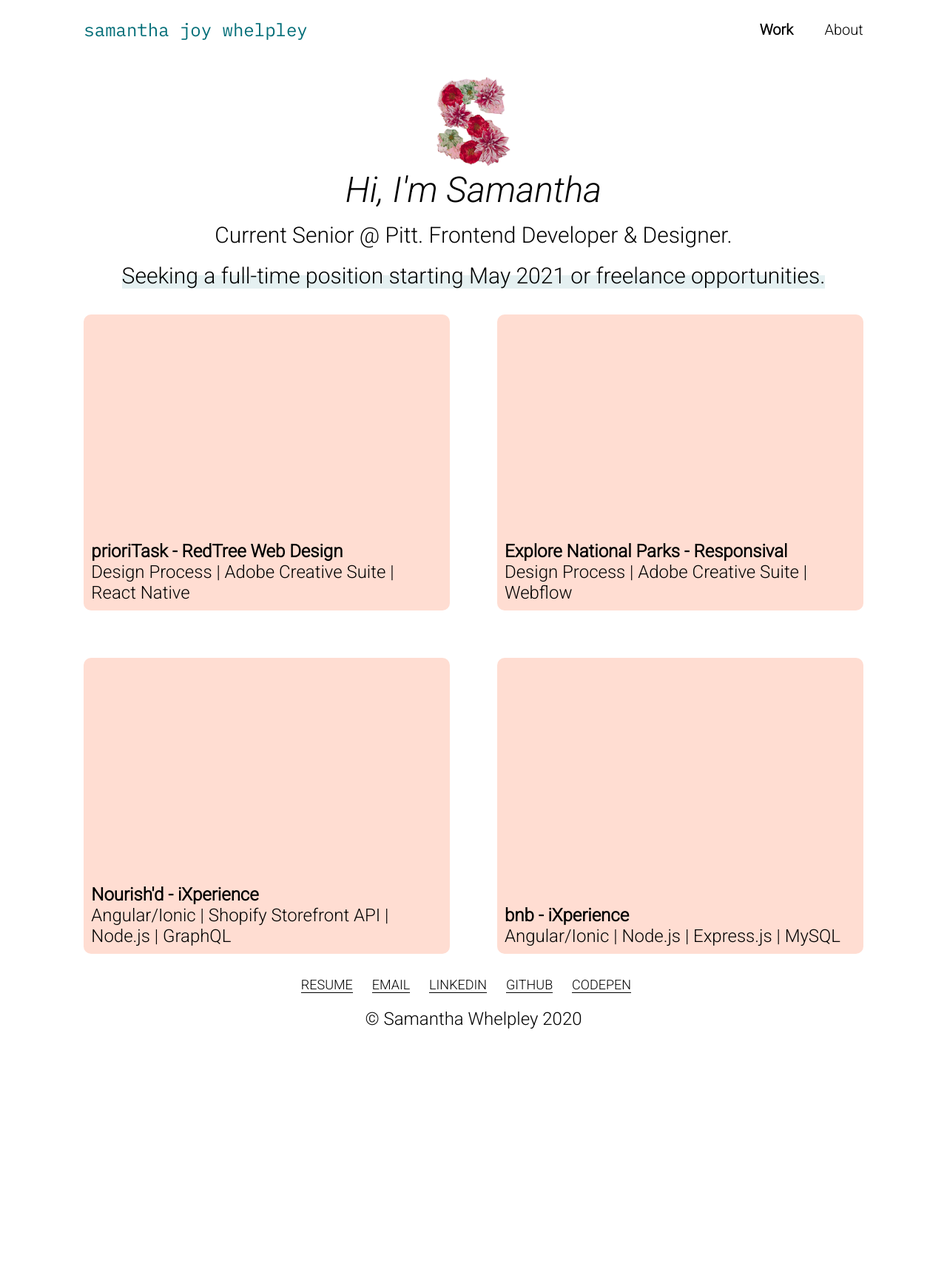
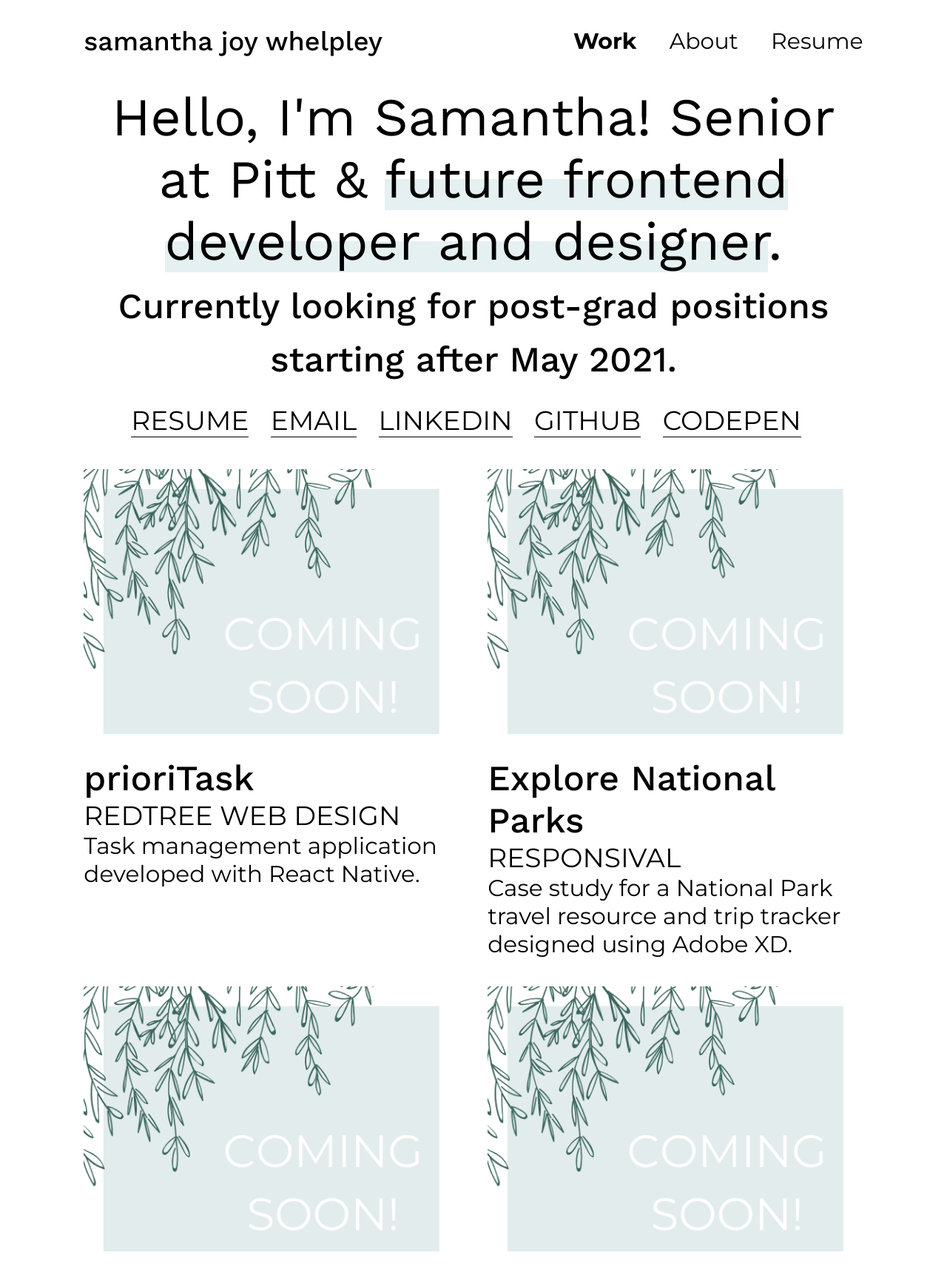
Before and after one commit to sjwhelpley/portfolio, a plain HTML site: page index.html in a window 1280 px wide. Shown: the top 1719 px of the page at 74% size. Before the commit the page ends 1427 px from the top, so only its background shows below. Drawn offline with nearby package versions, Linux system fonts and the light colour scheme.

Commit message:
Fixed responsive menu and some design

```diff
--- a/css/style.css
+++ b/css/style.css
@@ -7,68 +7,6 @@
   --darkpink: #E29578;
 }
 
-/*Typography*/
-h4 {
-  font-size: 18px;
-}
-
-h5 {
-  font-size: 16px;
-}
-
-a {
-  text-decoration: none;
-  color: inherit;
-}
-
-@media screen and (min-width: 450px) {
-  h1 {
-      font-size: calc(36px + 36 * ((100vw - 320px) / 680));
-  }
-  h2 {
-      font-size: calc(30px + 30 * ((100vw - 320px) / 680));
-  }
-  h3 {
-      font-size: calc(18px + 18 * ((100vw - 320px) / 680));
-  }
-  h4 {
-      font-size: calc(18px + 6 * ((100vw - 320px) / 680));
-  }
-  h5 {
-      font-size: calc(16px + 4 * ((100vw - 320px) / 680));
-  }
-  h6 {
-      font-size: calc(14px + 2 * ((100vw - 320px) / 680));
-  }
-  p, li {
-      font-size: calc(18px + 6 * ((100vw - 320px) / 680));
-  }
-}
-
-@media screen and (min-width: 1000px) {
-  h1 {
-      font-size: 72px;
-  }
-  h2 {
-      font-size: 60px;
-  }
-  h3 {
-      font-size: 36px;
-  }
-  h4 {
-      font-size: 24px;
-  }
-  h5 {
-      font-size: 20px;
-  }
-  h6 {
-      font-size: 16px;
-  }
-  p, li {
-      font-size: 24px;
-  }
-}
-
 /* Global */
 * {
   box-sizing: border-box;
@@ -76,9 +14,56 @@ a {
   margin: 0;
 }
 
+html {
+  font-size: 62.5%;
+}
+
+@media only screen and (min-width: 550px) {
+  html {
+    font-size: 100%;
+  }
+}
+
+@media only screen and (min-width: 1100px) {
+  html {
+    font-size: 150%;
+  }
+}
+
 body {
   font-family: 'Roboto', sans-serif;
   margin: 8px;
+}
+
+/*Typography*/
+h1, h2 {
+  font-family: 'Work Sans', sans-serif;
+}
+
+h1 {
+  font-size: 3rem;
+}
+
+h2 {
+  font-size: 2rem;
+  font-weight: 500;
+}
+
+h3 {
+  font-family: 'Montserrat', sans-serif;
+  font-size: 1.5rem;
+  font-weight: 400;
+  text-transform: uppercase;
+}
+
+p {
+  font-family: 'Montserrat', sans-serif;
+  font-size: 1.3rem;
+}
+
+a {
+  text-decoration: none;
+  color: inherit;
 }
 
 /* Grid */
@@ -110,15 +95,20 @@ body {
 /* Header */
 header {
   display: flex;
-  flex-direction: row;
+  flex-direction: column;
+  align-items: center;
   line-height: 4em;
 }
 
-.name {
-  font-family: 'IBM Plex Mono', monospace;
-  font-size: 24px;
-  color: #006D77;
-  margin-left: 1em;
+@media only screen and (min-width: 1100px) {
+  header {
+    flex-direction: row;
+    align-items: unset;
+  }
+
+  h2.name {
+    font-size: 1.5rem;
+  }
 }
 
 /* Navigation Bar */
@@ -127,11 +117,48 @@ header {
 }
 
 .nav-links {
+  font-weight: normal;
+  text-transform: none;
+  color: black;
+  margin: 0 auto;
+}
+
+@media only screen and (min-width: 1100px) {
+  .nav-links {
+    font-size: 1.25rem;
+    display: inline;
+    margin-left: 10vw;
+  }
+}
+
+.mobile-menu {
   display: inline;
-  font-weight: normal;
-  text-decoration: none;
-  color: black;
-  margin-left: 10vw;
+}
+
+.mobile-menu h2 {
+  font-weight: 200;
+}
+
+
+@media only screen and (min-width: 1100px) {
+  .mobile-menu {
+    display: none;
+  }
+}
+
+.mobile-nav-bar {
+  display: none;
+	height: 0;
+	overflow: hidden;
+	transition: height 350ms ease-in-out;
+}
+
+.mobile-nav-bar.active {
+  height: auto;
+  display: flex;
+  flex-direction: column;
+  width: 100%;
+  background-color: var(--lightblue);
 }
 
 a.hover {
@@ -148,27 +175,13 @@ a.active {
   font-weight: bold;
 }
 
-/* Footer */
-footer {
-  left: 0;
-  bottom: 0;
-  width: 100%;
-  height: 130px;
-  padding: 20px;
-  display: flex;
-  flex-direction: column;
-  justify-content: center;
-  align-items: center;
-}
-
 .social-media {
   margin-bottom: 20px;
   text-align: center;
-  line-height: 1.5em;
+  line-height: 3rem;
 }
 
 .social-media a {
-  font-size: 18px;
   margin-right: 20px;
   border-bottom: 0.5px solid black;
   transition: color linear 0.2s;
@@ -181,55 +194,17 @@ footer {
 
 /* Heading */
 .intro {
-  padding: 30px;
+  padding: 10px 30px;
   text-align: center;
-}
-
-#floral-s {
-  width: 40%;
 }
 
 .intro-title {
   font-weight: normal;
-  font-style: italic;
-}
-
-.intro-title {
-  font-size: 36px;
-}
-
-@media screen and (min-width: 320px) {
-  .intro-title {
-    font-size: calc(36px + 14 * ((100vw - 320px) / 1120));
-  }
-}
-
-@media screen and (min-width: 1440px) {
-  .intro-title {
-    font-size: 50px;
-  }
 }
 
 .intro-details {
-  font-weight: normal;
   line-height: 1.5em;
   margin: 10px 0 10px 0;
-}
-
-.intro-details {
-  font-size: 18px;
-}
-
-@media screen and (min-width: 320px) {
-  .intro-details {
-    font-size: calc(18px + 14 * ((100vw - 320px) / 1120));
-  }
-}
-
-@media screen and (min-width: 1440px) {
-  .intro-details {
-    font-size: 32px;
-  }
 }
 
 .highlight {
@@ -240,17 +215,15 @@ footer {
 /* Portfolio */
 .portfolio {
   display: grid;
-  grid-column-gap: 5vw;
-  grid-template-columns: auto;
-  grid-row-gap: 5vw;
+  grid-template-columns: 1fr;
+  grid-row-gap: 3vw;
   grid-template-rows: auto auto;
+  position: relative;
 }
 
 .project {
-  position: relative;
   width: 100%;
-  height: 400px;
-  background-color: #FFDDD2;
+  height: 100%;
   border-radius: 10px;
   box-shadow: 5px;
   transition: all .2s ease-in-out;
@@ -260,15 +233,9 @@ footer {
   transform: scale(1.02);
 }
 
-.project-content {
-  position: absolute;
-  bottom: 0;
-  left: 0;
-  padding: 10px;
-}
-
-.project-content h2 {
-  font-weight: normal;
+.project img {
+  width: 100%;
+  height: auto;
 }
 
 /* About */
@@ -304,22 +271,6 @@ footer {
   font-weight: none;
 }
 
-.skills > h3 {
-  font-size: 24px;
-}
-
-@media screen and (min-width: 320px) {
-  .skills > h3 {
-    font-size: calc(24px + 8 * ((100vw - 320px) / 1120));
-  }
-}
-
-@media screen and (min-width: 1440px) {
-  .skills > h3 {
-    font-size: 32px;
-  }
-}
-
 .skill-item {
   width: 100%;
   padding: 10px;
@@ -334,16 +285,18 @@ footer {
   font-size: 14px;
 }
 
-@media screen and (min-width: 320px) {
-  .skill-item > h4 {
-    font-size: calc(14px + 10 * ((100vw - 320px) / 1120));
-  }
-}
-
-@media screen and (min-width: 1440px) {
-  .skill-item > h4 {
-    font-size: 24px;
-  }
+/* Footer */
+footer {
+  left: 0;
+  bottom: 0;
+  width: 100%;
+  height: 130px;
+  padding: 20px;
+  margin-top: 20px;
+  display: flex;
+  flex-direction: column;
+  justify-content: center;
+  align-items: center;
 }
 
 .content-web {
@@ -355,10 +308,6 @@ footer {
 }
 
 @media only screen and (min-width: 550px) {
-  .content-web {
-    display: inline;
-  }
-
   .content-mobile {
     display: none;
   }
@@ -372,22 +321,11 @@ footer {
     justify-content: space-between;
   }
 
-  .name {
-    margin-left: 0;
-  }
-
   .nav-links {
     margin-left: 3vw;
   }
 
   /*Intro*/
-  #floral-s {
-    width: 20%;
-    min-width: 200px;
-  }
-
-
-
   .about-paragraphs {
     padding: 0;
     margin: 0;
@@ -399,13 +337,13 @@ footer {
 }
 
 @media only screen and (min-width: 1100px) {
-  #floral-s {
-    width: 10%;
-    min-width: 100px;
+  .content-web {
+    display: inline;
   }
 
    /* Portfolio */
    .portfolio {
-    grid-template-columns: auto auto;
+    grid-template-columns: repeat(2, minmax(0, 1fr));
+    grid-column-gap: 3vw;
   }
 }
--- a/index.html
+++ b/index.html
@@ -3,64 +3,81 @@
   <head>
     <meta charset="UTF-8">
     <meta name="viewport" content="width=device-width, initial-scale=1.0">
+    <title>Samantha Whelpley</title>
     <link rel="icon" href="img/favicon.png" sizes="32x32" type="image/png">
     <link rel="stylesheet" href="./css/style.css">
     <link href="fontawesome-free-5.13.0-web/css/all.css" rel="stylesheet">
-    <link href="https://fonts.googleapis.com/css2?family=IBM+Plex+Mono&family=Roboto:ital,wght@0,300;1,300&display=swap" rel="stylesheet">
-    <title>Samantha Whelpley</title>
+    <link href="https://fonts.googleapis.com/css2?family=Montserrat:ital,wght@0,300;0,400;0,500;0,600;0,700;1,300;1,400;1,500;1,600;1,700&family=Work+Sans:ital,wght@0,300;0,400;0,500;0,600;0,700;1,300;1,400;1,500;1,600;1,700&display=swap" rel="stylesheet">
   </head>
 
   <body class="grid">
     <header class="c12">
-        <p class="name content-web">samantha joy whelpley</p>
-        <p class="name content-mobile">sjw</p>
-        <nav class="nav-bar">
-          <h5 class="nav-links"><a class="active" href="/">Work</a></h5>
-          <h5 class="nav-links"><a class="hover" href="about">About</a></h5>
+        <h2 class="name">samantha joy whelpley</h2>
+        <a class="mobile-menu" onclick="toggle()"><h2>MENU</h2></a>
+        <nav class="mobile-nav-bar" id="mobile-nav-bar">
+          <h3 class="nav-links"><a class="active" href="/">Work</a></h3>
+          <h3 class="nav-links"><a class="hover" href="about">About</a></h3>
+          <h3 class="nav-links"><a class="hover" href="resume">Resume</a></h3>
+        </nav>
+
+        <nav class="content-web nav-bar">
+          <h3 class="nav-links"><a class="active" href="/">Work</a></h3>
+          <h3 class="nav-links"><a class="hover" href="about">About</a></h3>
+          <h3 class="nav-links"><a class="hover" href="resume">Resume</a></h3>
         </nav>
     </header>
 
     <section class="c12 intro">
-      <img id="floral-s" src="img/floral-s.png" />
-      <h1 class="intro-title">Hi, I'm Samantha</h1>
-      <h2 class="intro-details">Current Senior @ Pitt. Frontend Developer & Designer.</h2>
-      <h2 class="intro-details highlight">Seeking a full-time position starting
-        May 2021 or freelance opportunities.</h2>
+      <h1 class="intro-title">Hello, I'm Samantha! Senior at Pitt &
+        <span class="highlight">future frontend developer and designer</span>.</h1>
+      <h2 class="intro-details">Currently looking for post-grad positions starting after May 2021.</h2>
+      <div class="social-media">
+        <h3><a href="#">RESUME</a> <a href="mailto:sjw86@pitt.edu">EMAIL</a> <a href="https://www.linkedin.com/in/samanthawhelpley/" target="_blank">LINKEDIN</a>
+          <a href="https://github.com/sjwhelpley" target="_blank">GITHUB</a> <a href="https://codepen.io/samwhelpley/" target="_blank">CODEPEN</a></h3>
+      </div>
     </section>
 
     <main class="c12 portfolio">
       <a href="#">
         <div class="project">
+          <img alt="Coming soon" src="/img/coming-soon.png" >
           <div class="project-content">
-            <h4>prioriTask - RedTree Web Design</h4>
-            <p>Design Process | Adobe Creative Suite | React Native</p>
+            <h2>prioriTask</h2>
+            <h3>RedTree Web Design</h3>
+            <p>Task management application developed with React Native.</p>
           </div>
         </div>
       </a>
 
       <a href="#">
         <div class="project">
+          <img alt="Coming soon" src="/img/coming-soon.png" >
           <div class="project-content">
-            <h4>Explore National Parks - Responsival</h4>
-            <p>Design Process | Adobe Creative Suite | Webflow</p>
+            <h2>Explore National Parks</h2>
+            <h3>Responsival</h3>
+            <p>Case study for a National Park travel resource and trip tracker designed using Adobe XD.</p>
           </div>
         </div>
       </a>
 
       <a href="#">
         <div class="project">
+          <img alt="Coming soon" src="/img/coming-soon.png" >
           <div class="project-content">
-            <h4>Nourish'd - iXperience</h4>
-            <p>Angular/Ionic | Shopify Storefront API | Node.js | GraphQL</p>
+            <h2>Nourish'd Mobile Store</h2>
+            <h3>Nourish'd Cafe and Juicery</h3>
+            <p>Mobile app connected to Shopify built to optimize the mobile shopping experience using Ionic.</p>
           </div>
         </div>
       </a>
 
       <a href="#">
         <div class="project">
+          <img alt="Coming soon" src="/img/coming-soon.png" >
           <div class="project-content">
-            <h4>bnb - iXperience</h4>
-            <p> Angular/Ionic | Node.js | Express.js | MySQL</p>
+            <h2>bnb</h2>
+            <h3>iXperience</h3>
+            <p>Redesign and implementation of a full-stack home-rental system using Angular, Express, and MySQL.</p>
           </div>
         </div>
       </a>
@@ -68,10 +85,61 @@
 
     <footer class="c12">
       <div class="social-media">
-        <p><a href="#">RESUME</a> <a href="mailto:sjw86@pitt.edu">EMAIL</a> <a href="https://www.linkedin.com/in/samanthawhelpley/" target="_blank">LINKEDIN</a>
-          <a href="https://github.com/sjwhelpley" target="_blank">GITHUB</a> <a href="https://codepen.io/samwhelpley/" target="_blank">CODEPEN</a></p>
+        <h3><a href="#">RESUME</a> <a href="mailto:sjw86@pitt.edu">EMAIL</a> <a href="https://www.linkedin.com/in/samanthawhelpley/" target="_blank">LINKEDIN</a>
+          <a href="https://github.com/sjwhelpley" target="_blank">GITHUB</a> <a href="https://codepen.io/samwhelpley/" target="_blank">CODEPEN</a></h3>
       </div>
       <p>&copy; Samantha Whelpley 2020</p>
     </footer>
+
+    <script>
+      // Show an element
+      var show = function (elem) {
+        // Get the natural height of the element
+        var getHeight = function () {
+          elem.style.display = 'block'; // Make it visible
+          var height = elem.scrollHeight + 'px'; // Get it's height
+          elem.style.display = ''; //  Hide it again
+          return height;
+        };
+
+        var height = getHeight(); // Get the natural height
+        elem.classList.add('active'); // Make the element visible
+        elem.style.height = height; // Update the max-height
+
+        // Once the transition is complete, remove the inline max-height so the content can scale responsively
+        window.setTimeout(function () {
+          elem.style.height = '';
+        }, 350);
+      };
+
+      // Hide an element
+      var hide = function (elem) {
+        // Give the element a height to change from
+        elem.style.height = elem.scrollHeight + 'px';
+
+        // Set the height back to 0
+        window.setTimeout(function () {
+          elem.style.height = '0';
+        }, 1);
+
+        // When the transition is complete, hide it
+        window.setTimeout(function () {
+          elem.classList.remove('active');
+        }, 350);
+      };
+
+      // Toggle element visibility
+      var toggle = function () {
+        var elem = document.getElementById("mobile-nav-bar");
+        // If the element is visible, hide it
+        if (elem.classList.contains('active')) {
+          hide(elem);
+          return;
+        }
+
+        // Otherwise, show it
+        show(elem);
+      };
+    </script>
   </body>
 </html>
```
Also changed, not shown: coming-soon.png (deleted), img/coming-soon.png (added), resume.html (added).
